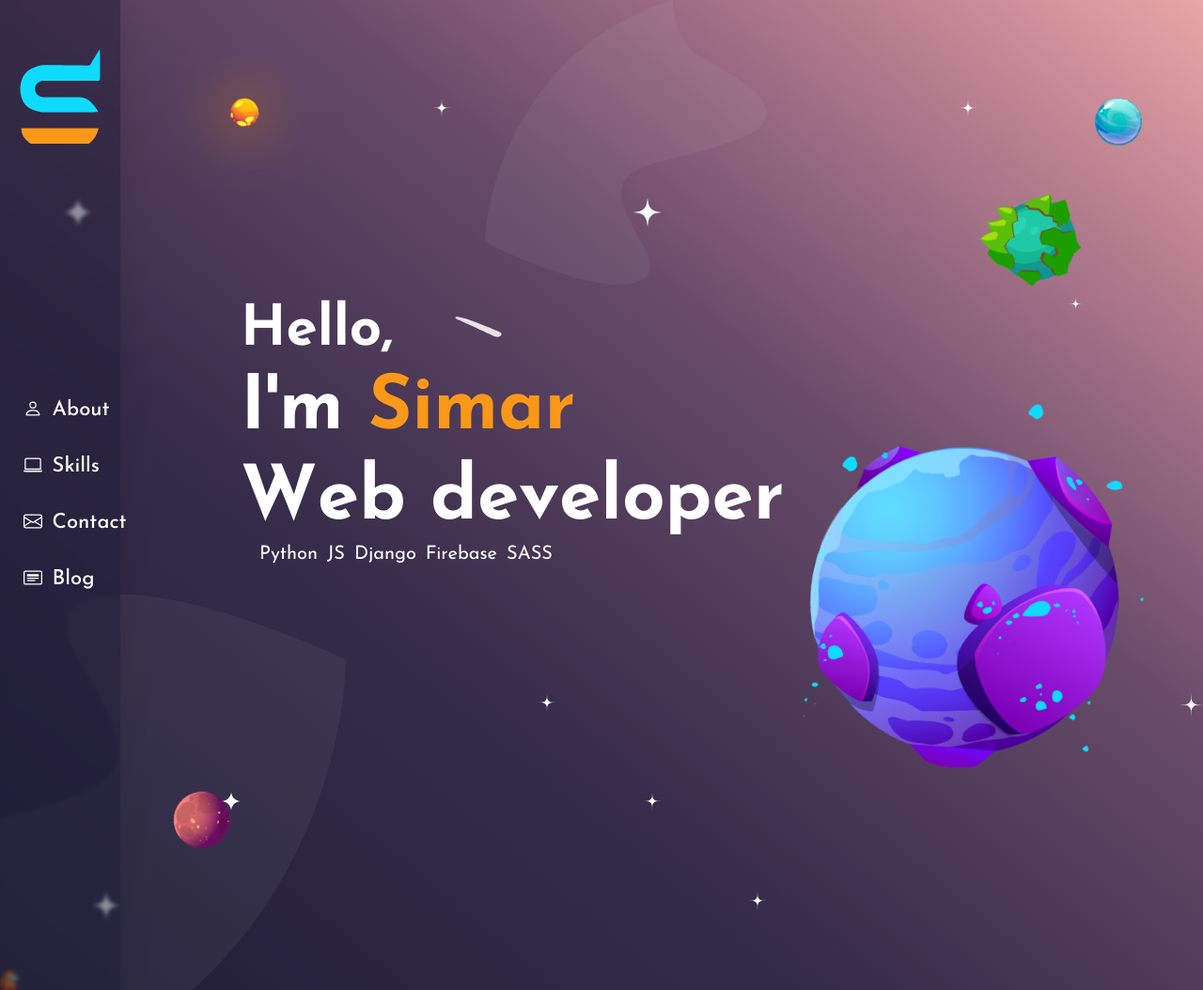
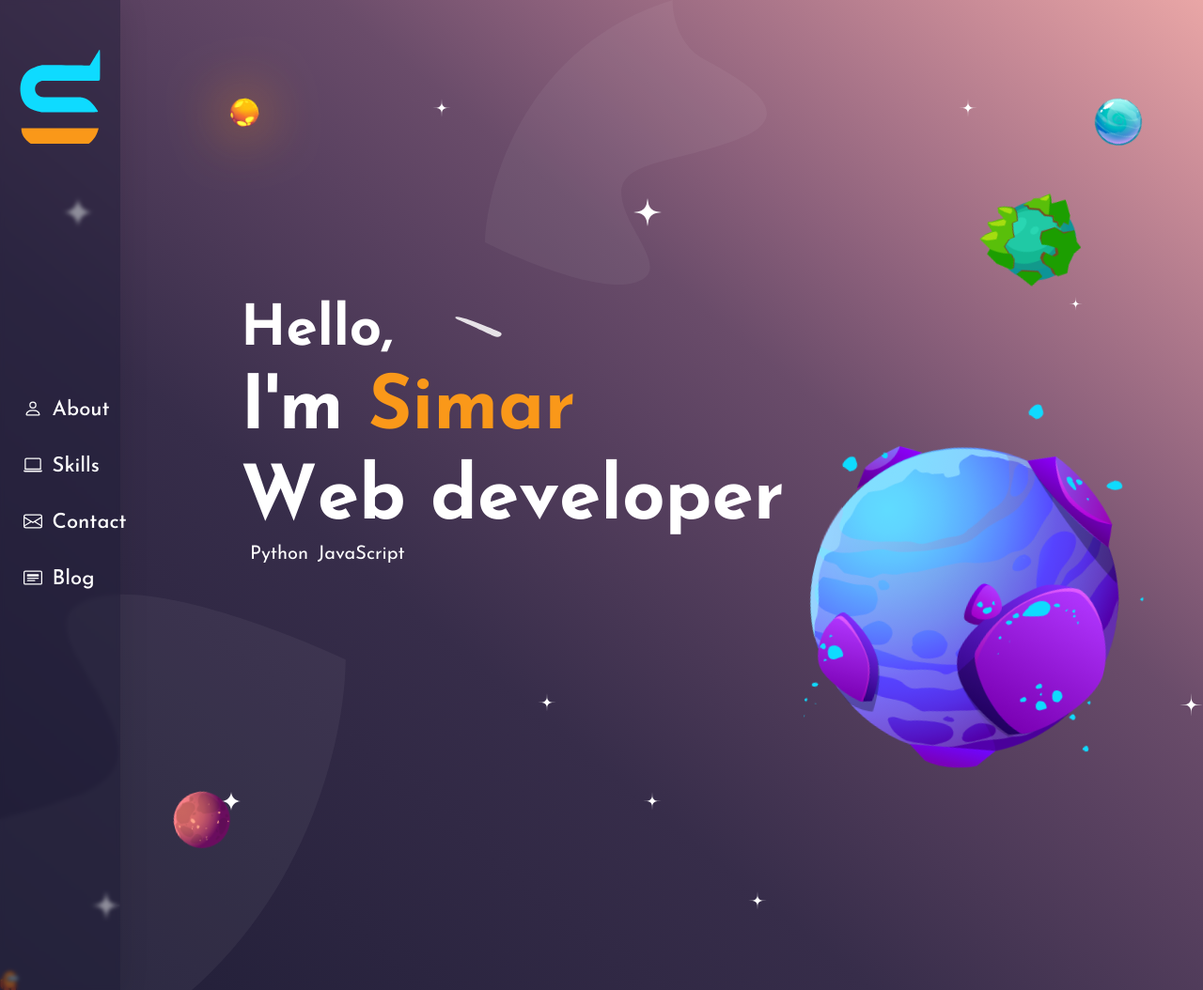
Before and after one commit to simarsudo/portfolio, a Django app: page / in a window 1280 px wide. Shown: the whole page at 94% size. Run offline with Django 4.2, Linux system fonts and the light colour scheme; style sheets or scripts are compiled from the project's sources; some libraries are stand-ins or nearby versions.

Commit message:
skills page modified and other minor design work

```diff
--- a/index/templates/index/index.html
+++ b/index/templates/index/index.html
@@ -50,10 +50,7 @@
 
         <ul class="skills-index">
             <li>Python</li>
-            <li>JS</li>
-            <li>Django</li>
-            <li>Firebase</li>
-            <li>SASS</li>
+            <li>JavaScript</li>
         </ul>
 
     </div>
--- a/static-production/scss/bundle.scss
+++ b/static-production/scss/bundle.scss
@@ -93,22 +93,19 @@ html.is-leaving .transition-fade {
 
 .transition-slideRight {
     transition: opacity 0.3s linear,
-        margin-left 0.8s cubic-bezier(0.34, 1.56, 0.64, 1),
-        margin-top 0.8s cubic-bezier(0.36, 0, 0.66, -0.56);
-    margin-left: 0;
-    margin-top: 0;
+        transform 0.8s cubic-bezier(0.34, 1.56, 0.64, 1);
     opacity: 1;
 }
 
 html.is-animating .transition-slideRight {
     opacity: 0;
-    margin-left: 100%;
+    transform: translateX(100%);
 }
 
 html.is-leaving .transition-slideRight {
     opacity: 0;
-    margin-left: 0;
-    margin-top: 100%;
+    z-index: -1;
+    transform: translateX(-100%);
 }
 
 /// contact page
@@ -144,11 +141,6 @@ html.is-animating .transition-bottom {
     transform: translateY(30rem);
 }
 
-// html.is-leaving .transition-bottom {
-//     opacity: 0;
-//     transform: translateY(30rem);
-// }
-
 //////
 
 @include indexPage;
--- a/static-production/scss/mixins/_indexpage.scss
+++ b/static-production/scss/mixins/_indexpage.scss
@@ -70,21 +70,10 @@
         font-family: $secondary-font;
     }
 
-    // .ref-icons {
-    //     @include ref-icons;
-
-    //     @include responsive(phone) {
-    //         grid-row: 7 / -1;
-    //         grid-column: 1 / -1;
-    //         // padding-left: 4rem;
-    //         margin-top: 0;
-    //     }
-    // }
-
     .skills-index {
         display: flex;
         gap: 1rem;
-        margin-left: 2rem;
+        margin-left: 1rem;
         font-weight: 400;
 
         & li {
--- a/static-production/scss/mixins/_skills.scss
+++ b/static-production/scss/mixins/_skills.scss
@@ -1,57 +1,320 @@
 @use "../abstracts" as *;
 @use "./mixins.scss" as *;
 
+// @mixin skillsPage {
+//     .card-wrapper {
+//         grid-column: 3 / -1;
+//         grid-row: 4 / 9;
+//         display: flex;
+
+//         @include responsive(phone) {
+//             grid-column: 2 / -1;
+//             grid-row: 1 / -1;
+//             flex-direction: column;
+//             padding: 7rem;
+//             flex-wrap: nowrap;
+//             height: min-content;
+//             align-items: center;
+//             justify-content: center;
+//             position: absolute;
+//         }
+//     }
+
+//     .card {
+//         width: 23rem;
+//         height: 30rem;
+//         font-family: "Josefin Sans", sans-serif;
+//         outline: 3px solid $primary-blue;
+//         position: relative;
+//         border-radius: 10px;
+//         background-color: $primary-background-dark;
+//         display: grid;
+//         overflow: hidden;
+//         box-shadow: -0.5rem 0 3rem rgba(0, 0, 0, 0.9);
+//         grid-template-rows: repeat(10, 10%);
+//         grid-template-columns: repeat(10, 10%);
+//         transition: transform 0.4s ease-in-out, box-shadow 0.4s ease-in-out,
+//             left 0.4s ease-in-out, margin-left 0.4s;
+
+//         @include responsive(phone) {
+//             width: 23rem;
+//             height: 30rem;
+//             transition: transform 0.4s ease-in-out, box-shadow 0.4s ease-in-out,
+//                 margin-left 0.4s ease-in-out, margin-top 0.4s;
+//         }
+
+//         & h1 {
+//             color: $highlight-color;
+//             grid-column: 1 / 8;
+//             grid-row: 4 / 3;
+//             opacity: 0;
+//             font-size: 4rem;
+//             padding-left: 1rem;
+//             transition: opacity 0.4s ease-in-out;
+//         }
+
+//         & .text-background {
+//             position: absolute;
+//             color: rgba(255, 255, 255, 0.4);
+//             font-weight: bold;
+//             font-size: 9rem;
+//             letter-spacing: -5px;
+//             overflow: hidden;
+//             width: 100%;
+//             height: 100%;
+//             grid-column: 1 / -1;
+//             grid-row: 6 / 9;
+//             transform: translateY(-8rem);
+//             transition: opacity 0.4s ease-in-out, transform 0.4s ease-in-out;
+//         }
+
+//         & .background-image {
+//             width: 23rem;
+//             height: 23rem;
+//             opacity: 0.1;
+//             grid-column: 2 / -1;
+//             grid-row: 4 / 8;
+//             opacity: 1;
+//             transform: scale(0.3) translateX(-34rem) translateY(12rem);
+//             transition: opacity 0.4s ease-in-out, transform 0.4s ease-in-out;
+//         }
+
+//         & img {
+//             width: 32rem;
+//             height: 32rem;
+//         }
+
+//         &:not(:first-child) {
+//             margin-left: -12rem;
+
+//             @include responsive(phone) {
+//                 margin-top: -80%;
+//                 margin-left: 0;
+//             }
+//         }
+
+//         &:hover + .card {
+//             margin-left: 0rem;
+
+//             @include responsive(phone) {
+//                 margin-top: 0;
+//             }
+//         }
+//     }
+
+//     .active {
+//         & h1 {
+//             opacity: 1;
+//             transition: opacity 0.4s ease-in-out;
+//         }
+
+//         & .text-background {
+//             overflow: hidden;
+//             transform: scale(1.3) translateY(0) translateX(3rem);
+//             transition: opacity 0.4s ease-in-out, transform 0.4s ease-in-out;
+//         }
+
+//         & .background-image {
+//             z-index: -1;
+//             opacity: 0.1;
+//             transform: scale(1) translateX(0) translateY(0);
+//             transition: opacity 0.4s ease-in-out, transform 0.4s ease-in-out;
+//             opacity: 0.5;
+//         }
+
+//         &::before {
+//             opacity: 0;
+//         }
+
+//         &::after {
+//             opacity: 0;
+//         }
+
+//         & {
+//             transform: translateY(-2rem);
+//             transition: 0.4s ease-in-out;
+//             box-shadow: -0.5rem 0 3rem #08fdd8;
+//             transition: transform 0.4s ease-in-out, box-shadow 0.4s ease-in-out,
+//                 left 0.4s ease-in-out, margin-left 0.4s;
+
+//             @include responsive(phone) {
+//                 transform: translateX(5rem);
+//                 transition: transform 0.4s ease-in-out,
+//                     box-shadow 0.4s ease-in-out, margin-left 0.4s ease-in-out,
+//                     margin-top 0.4s;
+//             }
+//         }
+
+//         & + .card {
+//             margin-left: 0rem;
+
+//             @include responsive(phone) {
+//                 margin-top: 0rem;
+//             }
+//         }
+//     }
+
+//     .next-btn {
+//         width: 5rem;
+//         height: 5rem;
+//         grid-row: 10 / 11;
+//         grid-column: 17 / -3;
+//     }
+
+//     @keyframes card-hover-animation {
+//         0% {
+//             transform: translateY(-10rem);
+//         }
+//         100% {
+//             transform: translateY(7rem);
+//         }
+//     }
+
+//     /// asteroid skills
+
+//     .skill-asteroid1 {
+//         grid-row: 2 / 3;
+//         grid-column: 4 / 5;
+//         animation: skill-asteroid-animation1 10s ease-in-out infinite;
+//         @include skills-asteroid;
+
+//         @include responsive(phone) {
+//             visibility: hidden;
+//         }
+//     }
+
+//     .skill-asteroid2 {
+//         grid-row: 2 / 3;
+//         grid-column: 5 / 7;
+//         animation: skill-asteroid-animation2 5s ease-in-out infinite;
+//         @include skills-asteroid;
+
+//         @include responsive(phone) {
+//             visibility: hidden;
+//         }
+//     }
+
+//     .skill-asteroid3 {
+//         z-index: -1;
+//         grid-row: 1 / 2;
+//         grid-column: 3 / 4;
+//         animation: skill-asteroid-animation3 15s ease-in-out infinite;
+//         @include skills-asteroid;
+
+//         @include responsive(phone) {
+//             visibility: hidden;
+//         }
+//     }
+
+//     @keyframes skill-asteroid-animation1 {
+//         0%,
+//         100% {
+//             z-index: 1;
+//             top: 0;
+//             left: 0;
+//         }
+//         1% {
+//         }
+//         50% {
+//             top: 70vh;
+//             left: 40vw;
+//         }
+//         65% {
+//             z-index: -1;
+//         }
+//         99% {
+//             z-index: -1;
+//         }
+//     }
+
+//     @keyframes skill-asteroid-animation2 {
+//         0%,
+//         100% {
+//             z-index: 1;
+//             top: 0;
+//             left: 0;
+//         }
+//         1% {
+//         }
+//         50% {
+//             top: 70vh;
+//             left: 15vw;
+//         }
+//         65% {
+//             z-index: -1;
+//         }
+//         99% {
+//             z-index: -1;
+//         }
+//     }
+
+//     @keyframes skill-asteroid-animation3 {
+//         0%,
+//         100% {
+//             z-index: 1;
+//             top: 0;
+//             left: 0;
+//         }
+//         1% {
+//         }
+//         50% {
+//             top: 80vh;
+//             left: 40vw;
+//         }
+//         65% {
+//             z-index: -1;
+//         }
+//         99% {
+//             z-index: -1;
+//         }
+//     }
+// }
+
 @mixin skillsPage {
     .card-wrapper {
-        grid-column: 3 / -1;
-        grid-row: 4 / 9;
-        display: flex;
-        position: absolute;
-
-        @include responsive(phone) {
-            grid-column: 2 / -1;
-            grid-row: 1 / -1;
-            flex-direction: column;
-            padding: 7rem;
-            flex-wrap: nowrap;
-            height: min-content;
-            align-items: center;
-            justify-content: center;
-            position: absolute;
-        }
+        grid-column: 3 / -2;
+        grid-row: 2 / -2;
+        padding: 3rem 4rem;
+        background: rgba(0, 0, 0, 0.2);
+        border-radius: 16px;
+        box-shadow: 0 4px 30px rgba(0, 0, 0, 0.1);
+        backdrop-filter: blur(5px);
+        -webkit-backdrop-filter: blur(5px);
+        display: grid;
+        grid-template-columns: repeat(auto-fill, minmax(15rem, 15rem));
+        grid-auto-rows: auto;
+        grid-auto-flow: row;
+        gap: 5rem;
+        align-items: center;
+        justify-content: space-evenly;
     }
 
     .card {
-        width: 23rem;
-        height: 30rem;
-        font-family: "Josefin Sans", sans-serif;
-        outline: 3px solid $primary-blue;
-        position: relative;
-        border-radius: 10px;
+        width: 15rem;
+        height: 15rem;
         background-color: $primary-background-dark;
+        outline: 2px solid $primary-blue;
+        border-radius: 5px;
+        box-shadow: 0px 0px 20px 3px rgba(0, 0, 0, 0.75);
         display: grid;
         overflow: hidden;
-        box-shadow: -0.5rem 0 3rem rgba(0, 0, 0, 0.9);
         grid-template-rows: repeat(10, 10%);
         grid-template-columns: repeat(10, 10%);
-        transition: transform 0.4s ease-in-out, box-shadow 0.4s ease-in-out,
-            left 0.4s ease-in-out, margin-left 0.4s;
-
-        @include responsive(phone) {
-            width: 23rem;
-            height: 30rem;
-            transition: transform 0.4s ease-in-out, box-shadow 0.4s ease-in-out,
-                margin-left 0.4s ease-in-out, margin-top 0.4s;
-        }
+        align-items: center;
+        justify-content: center;
+        transition: all 0.05s ease-in-out;
 
         & h1 {
-            color: $highlight-color;
-            grid-column: 1 / 8;
-            grid-row: 4 / 3;
-            opacity: 0;
-            font-size: 4rem;
-            padding-left: 1rem;
-            transition: opacity 0.4s ease-in-out;
+            grid-row: 8 / -1;
+            grid-column: 1 / -1;
+            font-size: 2rem;
+            width: 100%;
+            height: 100%;
+            display: flex;
+            justify-content: center;
+            align-items: inherit;
+            font-weight: 300;
+            color: $primary-font-color;
         }
 
         & .text-background {
@@ -61,212 +324,32 @@
             font-size: 9rem;
             letter-spacing: -5px;
             overflow: hidden;
-            width: 100%;
-            height: 100%;
             grid-column: 1 / -1;
             grid-row: 6 / 9;
-            transform: translateY(-8rem);
-            transition: opacity 0.4s ease-in-out, transform 0.4s ease-in-out;
+            visibility: hidden;
         }
 
-        & .background-image {
-            width: 23rem;
-            height: 23rem;
-            opacity: 0.1;
-            grid-column: 2 / -1;
-            grid-row: 4 / 8;
-            opacity: 1;
-            transform: scale(0.3) translateX(-34rem) translateY(12rem);
-            transition: opacity 0.4s ease-in-out, transform 0.4s ease-in-out;
-        }
+        .background-image {
+            grid-row: 2 / 8;
+            grid-column: 1 / -1;
+            width: 15rem;
+            height: 13rem;
+            display: flex;
+            align-items: center;
+            justify-content: center;
 
-        & img {
-            width: 32rem;
-            height: 32rem;
-        }
-
-        &:not(:first-child) {
-            margin-left: -12rem;
-
-            @include responsive(phone) {
-                margin-top: -80%;
-                margin-left: 0;
+            & img {
+                width: 12rem;
+                height: 12rem;
+                transition: all 0.2s ease-in-out;
             }
         }
 
-        &:hover + .card {
-            margin-left: 0rem;
-
-            @include responsive(phone) {
-                margin-top: 0;
-            }
-        }
-    }
-
-    .active {
-        & h1 {
-            opacity: 1;
-            transition: opacity 0.4s ease-in-out;
-        }
-
-        & .text-background {
-            overflow: hidden;
-            transform: scale(1.3) translateY(0) translateX(3rem);
-            transition: opacity 0.4s ease-in-out, transform 0.4s ease-in-out;
-        }
-
-        & .background-image {
-            z-index: -1;
-            opacity: 0.1;
-            transform: scale(1) translateX(0) translateY(0);
-            transition: opacity 0.4s ease-in-out, transform 0.4s ease-in-out;
-            opacity: 0.5;
-        }
-
-        &::before {
-            opacity: 0;
-        }
-
-        &::after {
-            opacity: 0;
-        }
-
-        & {
-            transform: translateY(-2rem);
-            transition: 0.4s ease-in-out;
-            box-shadow: -0.5rem 0 3rem #08fdd8;
-            transition: transform 0.4s ease-in-out, box-shadow 0.4s ease-in-out,
-                left 0.4s ease-in-out, margin-left 0.4s;
-
-            @include responsive(phone) {
-                transform: translateX(5rem);
-                transition: transform 0.4s ease-in-out,
-                    box-shadow 0.4s ease-in-out, margin-left 0.4s ease-in-out,
-                    margin-top 0.4s;
-            }
-        }
-
-        & + .card {
-            margin-left: 0rem;
-
-            @include responsive(phone) {
-                margin-top: 0rem;
-            }
-        }
-    }
-
-    .next-btn {
-        width: 5rem;
-        height: 5rem;
-        grid-row: 10 / 11;
-        grid-column: 17 / -3;
-    }
-
-    @keyframes card-hover-animation {
-        0% {
-            transform: translateY(-10rem);
-        }
-        100% {
-            transform: translateY(7rem);
-        }
-    }
-
-    /// asteroid skills
-
-    .skill-asteroid1 {
-        grid-row: 2 / 3;
-        grid-column: 4 / 5;
-        animation: skill-asteroid-animation1 10s ease-in-out infinite;
-        @include skills-asteroid;
-
-        @include responsive(phone) {
-            visibility: hidden;
-        }
-    }
-
-    .skill-asteroid2 {
-        grid-row: 2 / 3;
-        grid-column: 5 / 7;
-        animation: skill-asteroid-animation2 5s ease-in-out infinite;
-        @include skills-asteroid;
-
-        @include responsive(phone) {
-            visibility: hidden;
-        }
-    }
-
-    .skill-asteroid3 {
-        z-index: -1;
-        grid-row: 1 / 2;
-        grid-column: 3 / 4;
-        animation: skill-asteroid-animation3 15s ease-in-out infinite;
-        @include skills-asteroid;
-
-        @include responsive(phone) {
-            visibility: hidden;
-        }
-    }
-
-    @keyframes skill-asteroid-animation1 {
-        0%,
-        100% {
-            z-index: 1;
-            top: 0;
-            left: 0;
-        }
-        1% {
-        }
-        50% {
-            top: 70vh;
-            left: 40vw;
-        }
-        65% {
-            z-index: -1;
-        }
-        99% {
-            z-index: -1;
-        }
-    }
-
-    @keyframes skill-asteroid-animation2 {
-        0%,
-        100% {
-            z-index: 1;
-            top: 0;
-            left: 0;
-        }
-        1% {
-        }
-        50% {
-            top: 70vh;
-            left: 15vw;
-        }
-        65% {
-            z-index: -1;
-        }
-        99% {
-            z-index: -1;
-        }
-    }
-
-    @keyframes skill-asteroid-animation3 {
-        0%,
-        100% {
-            z-index: 1;
-            top: 0;
-            left: 0;
-        }
-        1% {
-        }
-        50% {
-            top: 80vh;
-            left: 40vw;
-        }
-        65% {
-            z-index: -1;
-        }
-        99% {
-            z-index: -1;
+        &:hover {
+            box-shadow: 0px 0px 20px 3px rgba(250, 152, 25, 0.75);
+            outline: 5px solid $highlight-color;
+            transform: scale(1.01);
+            border-radius: unset;
         }
     }
 }
```
Also changed, not shown: index/templates/index/components/card.html (+60 -9 lines), static-production/js/components/bundle.js (+0 -44 lines).
